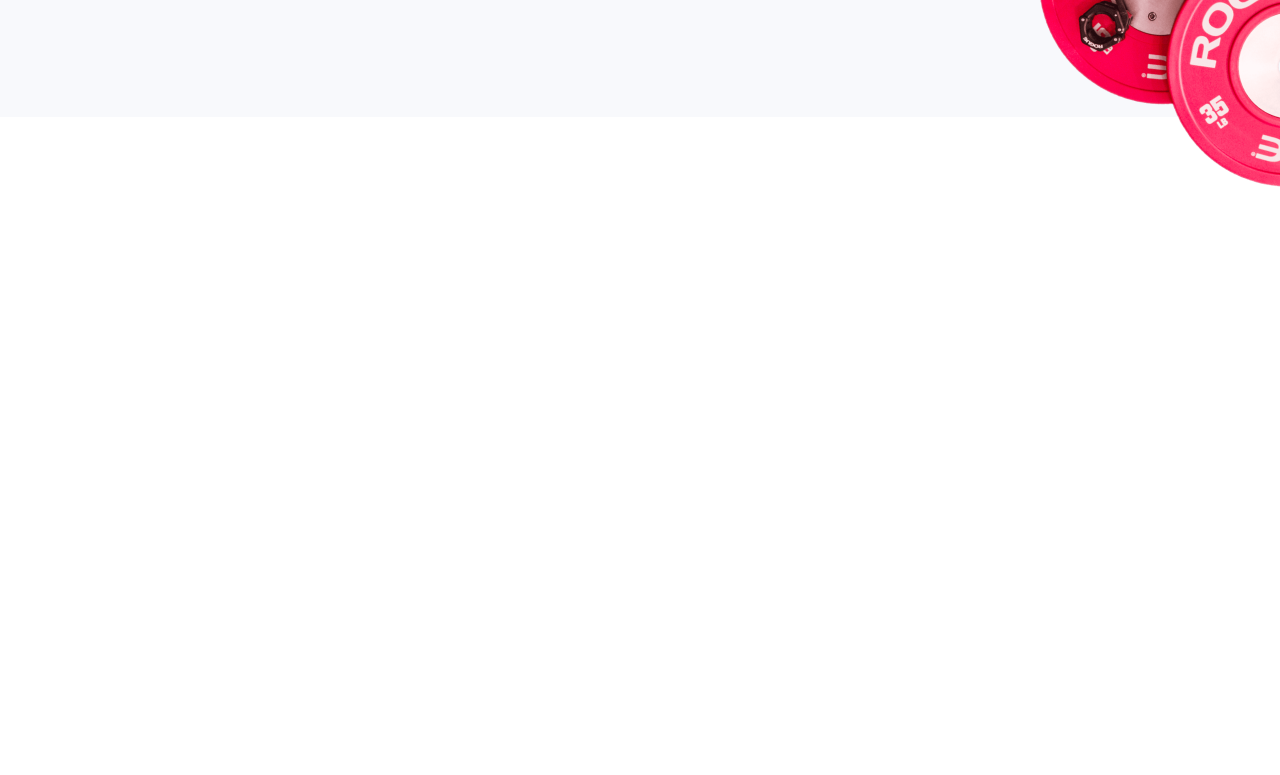
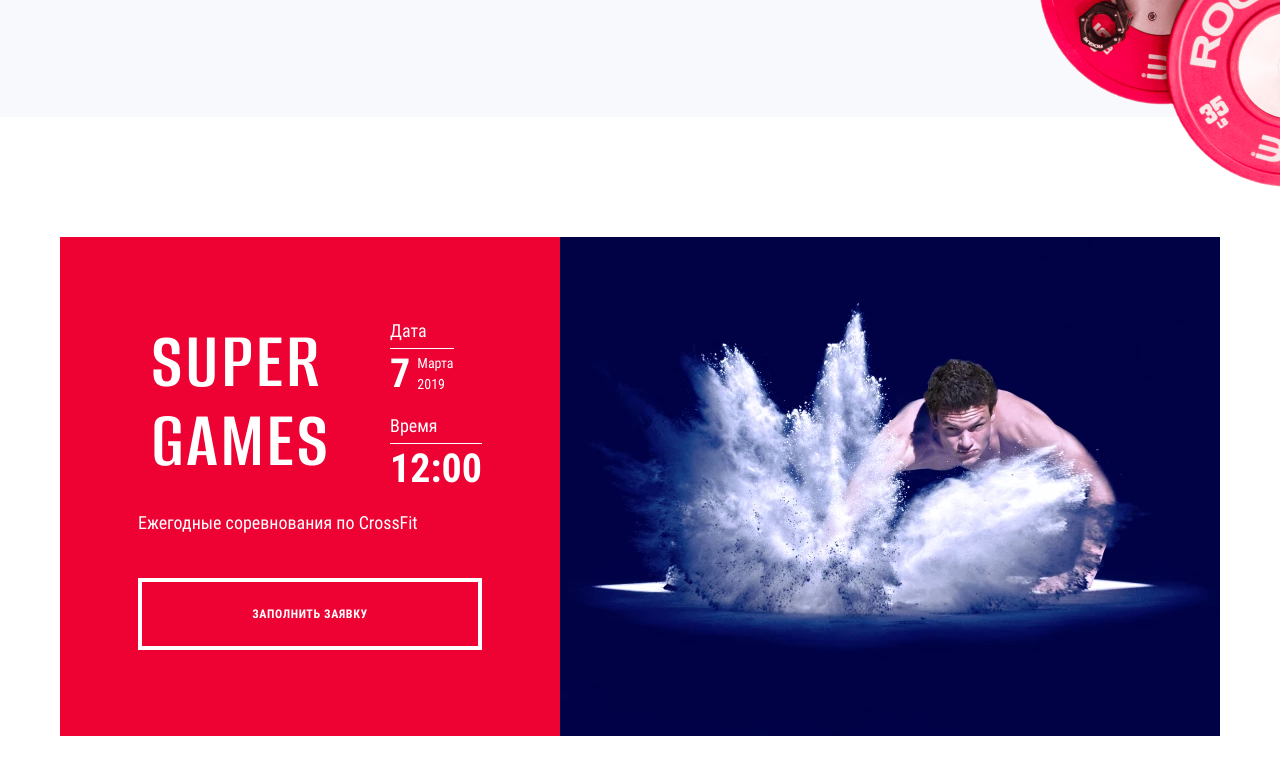
Before and after one commit to cinis-ad-cinis/supergym, a website built with webpack: page source/index.html in a window 1280 px wide. Shown: the part 2149-2924 px from the top of the page. Before the commit the page ends 2424 px from the top, so only its background shows below. Built offline with nearby package versions, Linux system fonts and the light colour scheme; files whose address does not match are found by name.

Commit message:
add promo section

```diff
--- a/source/index.html
+++ b/source/index.html
@@ -191,6 +191,34 @@
           </div>
         </section>
 
+        <section class="promo">
+          <div class="promo__container container">
+            <div class="promo__description">
+              <div class="promo__wrapper">
+                <h2>Super Games</h2>
+                <div class="promo__date">
+                  <div class="promo__day">
+                    <span>Дата</span>
+                    <p><b>7</b>Марта<br>2019</p>
+                  </div>
+                  <div class="promo__time">
+                    <span>Время</span>
+                    <p><b>12:00</b></p>
+                  </div>
+                </div>
+              </div>
+              <p>Ежегодные соревнования по CrossFit</p>
+              <a class="promo__button" href="#">Заполнить заявку</a>
+            </div>
+            <div class="promo__image-wrapper">
+              <picture>
+                <source type="image/webp" srcset="./img/promo-img.webp 1x, ./img/promo-img@2x.webp 2x">
+                <img class="promo__image" src="./img/promo-img.jpg" width="660" height="500" alt="Спортсмен в упоре лёжа, взметающий фонтан из спортивной магнезии.">
+              </picture>
+            </div>
+          </div>
+        </section>
+
       </main>
       <footer>
         <div class="container"></div>
--- /dev/null
+++ b/source/sass/blocks/promo.scss
@@ -0,0 +1,199 @@
+.promo__container {
+  display: grid;
+  grid-template-columns: 500px 1fr;
+  padding-top: 120px;
+  padding-bottom: 106px;
+
+  @include vp-1199 {
+    grid-template-columns: 0.75fr 1fr;
+    // grid-template-columns: 292px 1fr;
+    //ВЫБРАТЬ С КОМАНДОЙ ЛУЧШИЙ ВАРИАНТ ОТОБРАЖЕНИЯ
+    padding-top: 97px;
+    padding-bottom: 100px;
+  }
+
+  @include vp-767 {
+    grid-template-columns: 1fr;
+    padding-top: 70px;
+    padding-bottom: 63px;
+  }
+}
+
+.promo__description {
+  display: flex;
+  flex-direction: column;
+  padding: 80px 78px 86px;
+  background-color: $color-torch-red;
+
+  @include vp-1199 {
+    padding: 47px 45px 51px;
+  }
+}
+
+.promo__description p {
+  margin: 0;
+  font-size: 18px;
+  line-height: 27px;
+  color: $color-default-white;
+
+  @include vp-1199 {
+    font-size: 12px;
+    line-height: 18px;
+  }
+}
+
+.promo__wrapper {
+  display: flex;
+  justify-content: space-between;
+  margin-bottom: 10px;
+
+  @include vp-1199 {
+    margin-bottom: 2px;
+  }
+}
+
+.promo h2 {
+  margin: 0;
+  margin-top: 5px;
+  padding-left: 13px;
+  font-family: $ff-alumni;
+  font-weight: 600;
+  font-size: 82px;
+  line-height: 79px;
+  letter-spacing: 0.03em;
+  text-transform: uppercase;
+  color: $color-default-white;
+
+  @include vp-1199 {
+    margin-top: 4px;
+    padding-left: 7px;
+    font-size: 48px;
+    line-height: 46px;
+  }
+}
+
+.promo__date {
+  display: flex;
+  flex-direction: column;
+  gap: 8px;
+
+  @include vp-1199 {
+    gap: 0;
+  }
+}
+
+.promo__day,
+.promo__time {
+  display: flex;
+  flex-direction: column;
+  align-self: flex-start;
+}
+
+.promo__date span {
+  font-size: 18px;
+  line-height: 27px;
+  color: $color-default-white;
+
+  @include vp-1199 {
+    font-size: 12px;
+    line-height: 18px;
+  }
+}
+
+.promo__date p {
+  position: relative;
+  display: flex;
+  align-items: center;
+  gap: 7px;
+  margin: 0;
+  font-size: 14px;
+  line-height: 21px;
+  color: $color-default-white;
+
+  &::before {
+    content: "";
+    position: absolute;
+    top: 4px;
+    right: 0;
+    left: 0;
+    height: 1px;
+    background-color: $color-default-white;
+  }
+
+  @include vp-1199 {
+    margin-top: -2px;
+    gap: 3px;
+    font-size: 10px;
+    line-height: 15px;
+
+    &::before {
+      top: 3px;
+    }
+  }
+}
+
+.promo__date b {
+  font-size: 40px;
+  line-height: 60px;
+
+  @include vp-1199 {
+    font-size: 24px;
+    line-height: 36px;
+  }
+}
+
+.promo__button {
+  width: 100%;
+  min-height: 69px;
+  margin-top: auto;
+  padding: 25px;
+  font-weight: 700;
+  font-size: 12px;
+  line-height: 14px;
+  text-align: center;
+  letter-spacing: 0.05em;
+  text-transform: uppercase;
+  color: $color-default-white;
+  border: 4px solid $color-default-white;
+  user-select: none;
+  transition: background-color $trans-default;
+
+  @include hover-focus {
+    color: $color-saphire;
+    background-color: $color-default-white;
+  }
+
+  @include vp-1199 {
+    min-height: 41px;
+    padding: 12.5px;
+    font-size: 10px;
+    line-height: 12px;
+    border-width: 2px;
+  }
+
+  @include vp-767 {
+    margin-top: 30px;
+  }
+}
+
+.promo__image-wrapper {
+  position: relative;
+  padding-bottom: 75.7%;
+
+  @include vp-767 {
+    width: 100%;
+    min-height: 292px;
+  }
+}
+
+.promo__image {
+  position: absolute;
+  width: 100%;
+  height: 100%;
+  object-fit: cover;
+  background-color: $color-saphire;
+
+  @include vp-767 {
+    object-position: 27%;
+  }
+}
--- a/source/sass/style.scss
+++ b/source/sass/style.scss
@@ -27,6 +27,7 @@
 @import "blocks/video";
 @import "blocks/membership";
 @import "blocks/tab-card";
+@import "blocks/promo";
 // ---------------------------------
 
 // ❗❗❗ запрещено использовать изображения в css, касается как jpg \ png, так и svg
```
Also changed, not shown: build/css/style.css, build/css/style.min.css, build/img/promo-img@2x.jpg (renamed from build/img/promo@2x-img.jpg), build/img/promo-img@2x.webp (renamed from build/img/promo@2x-img.webp), build/index.html, build/js/main.min.js, source/img/promo-img@2x.jpg (renamed from source/img/promo@2x-img.jpg), source/img/promo-img@2x.webp (renamed from source/img/promo@2x-img.webp), 2 other files.
